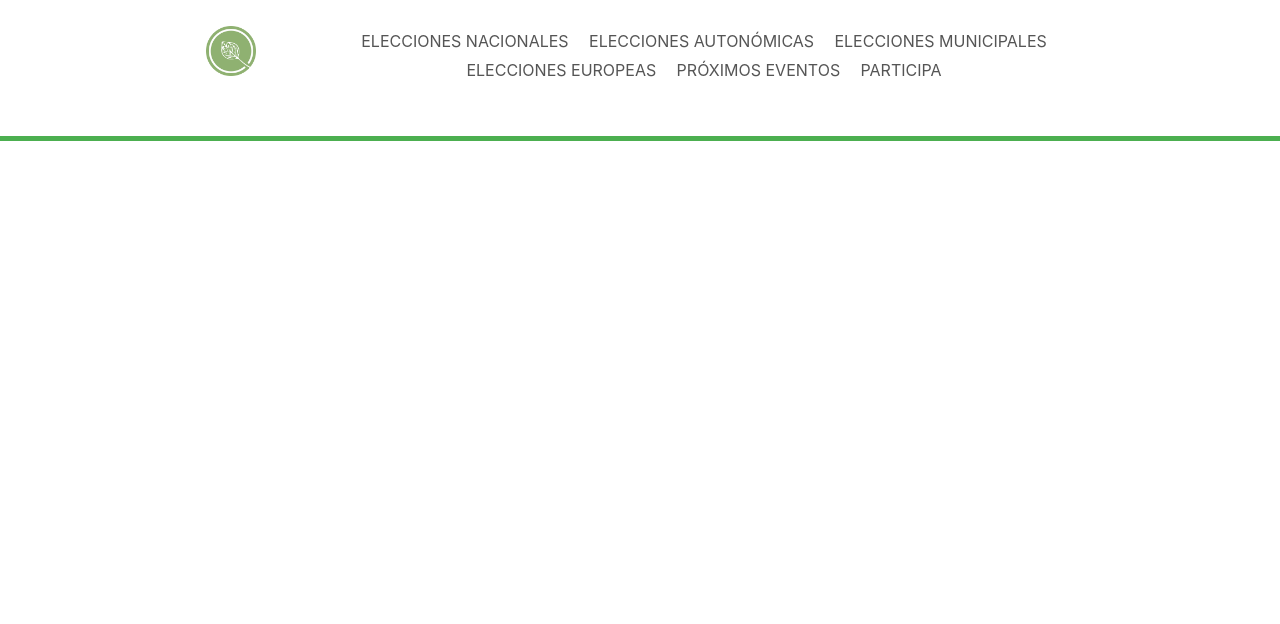
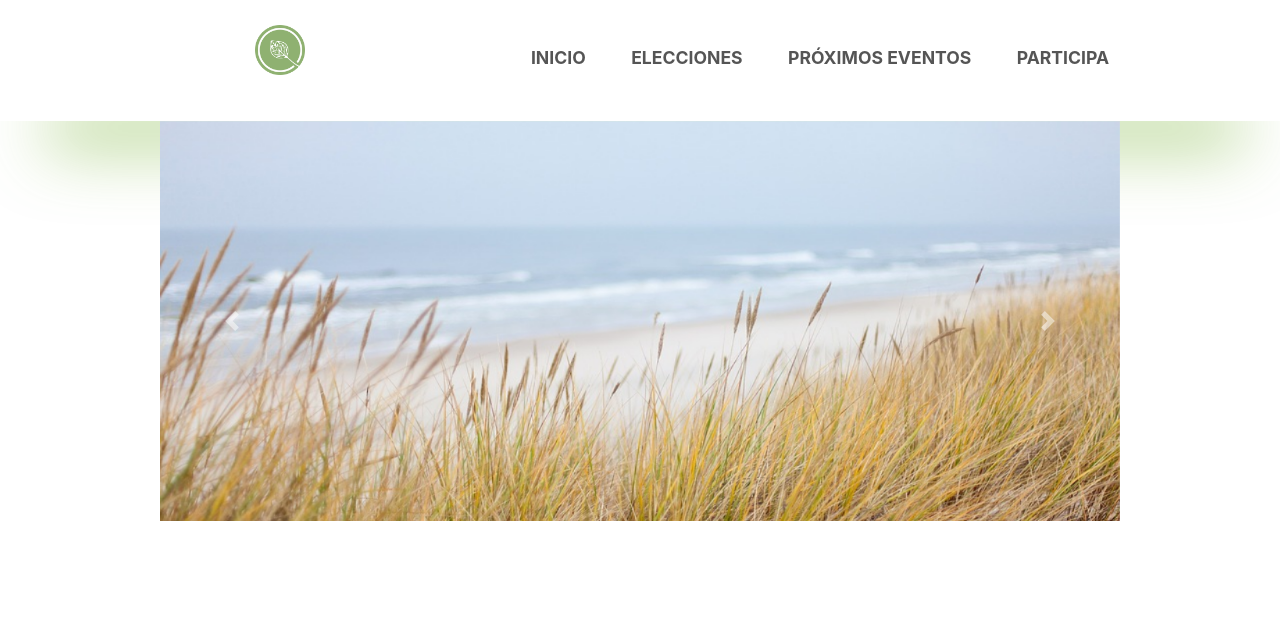
Before and after one commit to arturofernandeznelson/Partido-Futuro-Proyecto, a plain HTML site: page Futuro/index.html in a window 1280 px wide. Drawn offline with nearby package versions, Linux system fonts and the light colour scheme.

Commit message:
Add files via upload

```diff
--- a/Futuro/assets/style.css
+++ b/Futuro/assets/style.css
@@ -9,8 +9,12 @@ body{
 
 nav{
     padding-top: 2%;
-    padding-bottom: 0.8%;
-    border-bottom: 5px solid #4CAF50;
+    padding-bottom: 1%;
+   -webkit-box-shadow: 5px 67px 67px -43px rgba(121,179,55,0.68);
+    -moz-box-shadow: 5px 67px 67px -43px rgba(121,179,55,0.68);
+    box-shadow: 5px 67px 67px -43px rgba(121,179,55,0.68);
+
+
 }
 
 #logoDiv{
@@ -21,15 +25,18 @@ nav{
 
 #menuDiv{
     width: 80%;
+    text-align: center;
 }
 
 .elementoMenu {
+    margin: 2%;
     padding: 0.3%;
     text-decoration:none;
     display: inline-block;
 }
 .elementoMenu>a {
-	padding: 5px;
+    font-size: 1.1em;
+    font-weight: bold;
 	text-decoration: none;
 	color: #555555;
 	transition-duration: 0.8s;
@@ -42,11 +49,14 @@ nav{
 .submenu {
     margin-top: 0.5%;
     display: none;
-    width: 10%;
+    width: 14%;
     position: absolute;
     background-color: #fff;
-    border-bottom: solid 2px #4CAF50;
+    border-bottom: solid 5px #4CAF50;
+    border-top: solid 5px #4CAF50;
+    z-index: 2;
 }
+
 .submenu a {
     color: black;
     text-align: left;
@@ -55,6 +65,24 @@ nav{
     background-color: transparent;
     width: 100%;
     padding: 10px;
+}
+
+#contenedorCarrousel {
+    justify-content: center;
+}
+.carousel {
+    width: 75%;
+}
+.carousel-inner {
+    margin: auto;
+
+}
+.carousel-item {
+    max-height: 400px;
+
+}
+.carousel-item img{
+    max-height: 500px;
 }
 
 .submenu a:hover {
--- a/Futuro/index.html
+++ b/Futuro/index.html
@@ -3,42 +3,39 @@
 <head>
 	<title></title>
 	<link rel="stylesheet" type="text/css" href="assets/style.css">
-	<link rel="stylesheet" href="https://stackpath.bootstrapcdn.com/bootstrap/4.3.1/css/bootstrap.min.css" integrity="sha384-ggOyR0iXCbMQv3Xipma34MD+dH/1fQ784/j6cY/iJTQUOhcWr7x9JvoRxT2MZw1T" crossorigin="anonymous">
+	<meta charset="utf-8">
+    <meta name="viewport" content="width=device-width, initial-scale=1, shrink-to-fit=no">
+    <link rel="stylesheet" href="https://stackpath.bootstrapcdn.com/bootstrap/4.2.1/css/bootstrap.min.css" integrity="sha384-GJzZqFGwb1QTTN6wy59ffF1BuGJpLSa9DkKMp0DgiMDm4iYMj70gZWKYbI706tWS" crossorigin="anonymous">
+     <script type='text/javascript' src="/bootstrap.js"></script>
+ <script type="text/javascript" src="/functions.js"></script>
+ <script>
+     //starts the carousel
+ $('#myCarousel').carousel();
+</script>
 </head>
 
 <body>
 
 	<!-- Nav -->
+	<div class="container-fluid">
+	<nav class="row">
 
-	<nav>
-		<center>
-		<div id="logoDiv">
+		<div id="logoDiv" class="col-3">
 			<img src="assets/logoPrueba.png" width="50px">
 		</div>
-	</center>
-		<center>
-		<div id="menuDiv">
+		<div id="menuDiv" class="col-9">
 				<ul>
 				<li class="elementoMenu">
-					<a href="">ELECCIONES NACIONALES</a>
-					<div class="submenu">
-						<a href="">Título de F.P. Básica en Inf. y Com.</a>
-						<a href="">Titulo de grado medio S.M.R</a>
-					</div>
+					<a href="">INICIO</a>
 				</li>
 
 				<li class="elementoMenu">
-					<a href="">ELECCIONES AUTONÓMICAS</a>
+					<a href="">ELECCIONES</a>
 					<div class="submenu">
-						<a href="">Nuestro Centro</a>
-						<a href="">Precios</a>
-						<a href="">Equipo docente</a>
-				</li>
-				<li class="elementoMenu">
-					<a href="">ELECCIONES MUNICIPALES</a>
-				</li>
-				<li class="elementoMenu">
-					<a href="">ELECCIONES EUROPEAS</a>
+						<a href="">Autonómicas</a>
+						<a href="">Municipales</a>
+						<a href="">Europeas</a>
+					</div>
 				</li>
 				<li class="elementoMenu">
 					<a href="">PRÓXIMOS EVENTOS</a>
@@ -49,10 +46,35 @@
 			</ul>
 
 		</div>
-		</center>
 		<br class="limpiar">
 	</nav>
+	</div>
+	<!-- FIN NAV -->
 
-	<!-- FIN NAV -->
+	<!--CARROUSEL-->
+	<center>
+	<div id="carouselExampleControls" class="carousel slide" data-ride="carousel">
+  <div class="carousel-inner">
+    <div class="carousel-item active">
+      <img class="d-block w-100" src="assets/carrousel2.jpg" alt="First slide">
+    </div>
+    <div class="carousel-item">
+      <img class="d-block w-100" src="assets/carrousel1.jpg" alt="Second slide">
+    </div>
+  </div>
+  <a class="carousel-control-prev" href="#carouselExampleControls" role="button" data-slide="prev">
+    <span class="carousel-control-prev-icon" aria-hidden="true"></span>
+    <span class="sr-only">Previous</span>
+  </a>
+  <a class="carousel-control-next" href="#carouselExampleControls" role="button" data-slide="next">
+    <span class="carousel-control-next-icon" aria-hidden="true"></span>
+    <span class="sr-only">Next</span>
+  </a>
+</div>
+</center>
+	<!--FIN CARROUSEL-->
+
+<!--SCRIPTS-->
+
 </body>
 </html>
```
Also changed, not shown: Futuro/assets/carrousel1.jpg (added), Futuro/assets/carrousel2.jpg (added).
